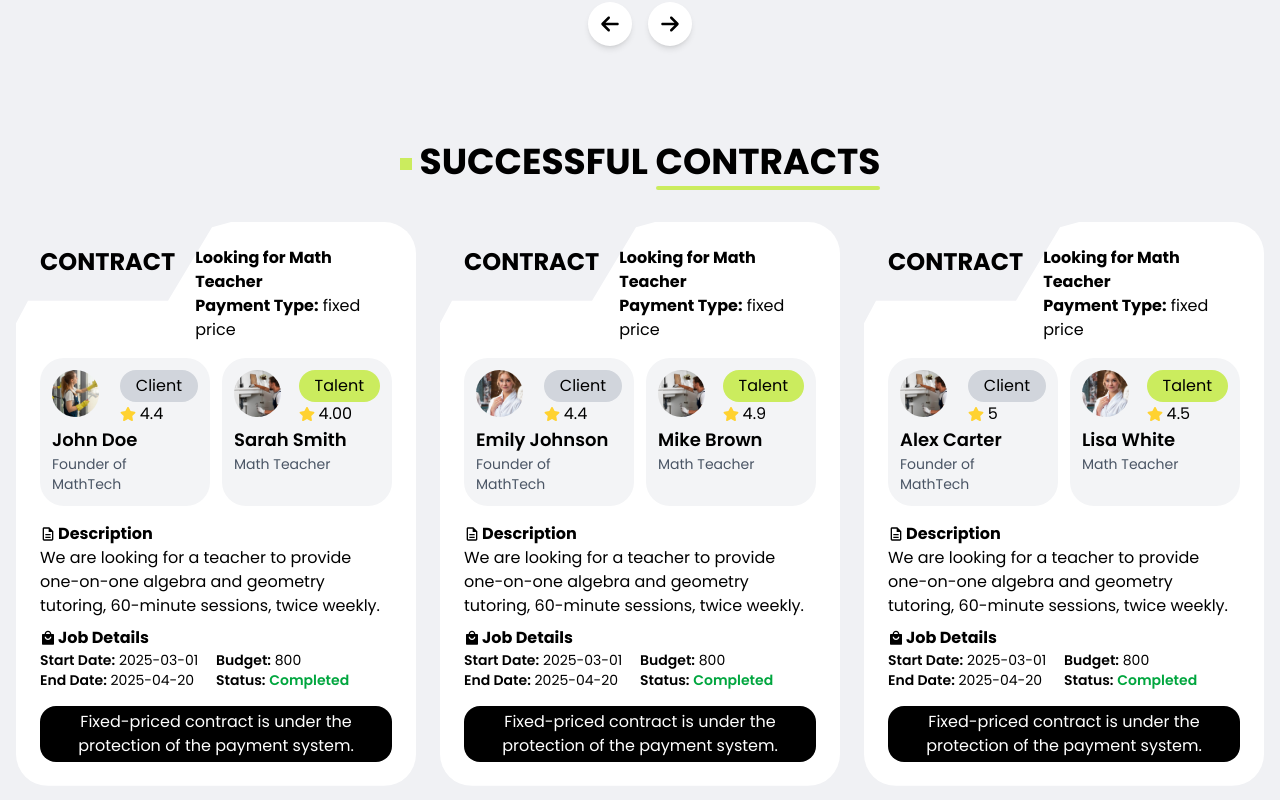
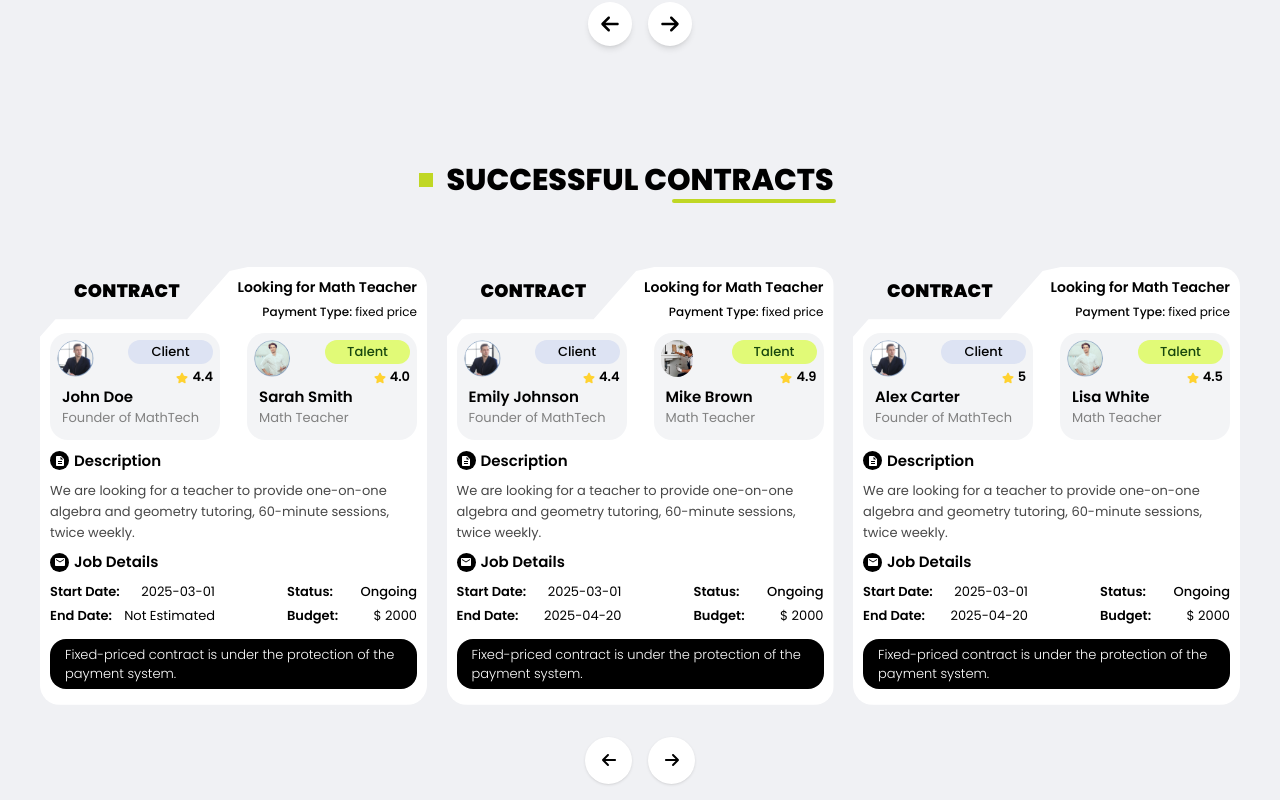
Before and after one commit to atikulla77/StructIQ, a Next.js app: page / in a window 1280 px wide. Shown: the part 1200-2000 px from the top of the page. Built offline with nearby package versions, Linux system fonts and the light colour scheme.

Commit message:
update SUCCESSFUL CONTRACTS Section

```diff
--- a/src/app/globals.css
+++ b/src/app/globals.css
@@ -51,3 +51,46 @@ html {
     clip-path: none !important;
   }
 }
+
+/* Successfull Contracts Clip Path */
+.SuccessFullContractsCardsClipPath {
+  clip-path: polygon(
+    0% 100%,
+    100% 100%,
+    100% 0%,
+    54% 0,
+    49% 1%,
+    38% 13%,
+    3% 13%,
+    0 18%
+  );
+}
+
+@media only screen and (max-width: 1450px) {
+  .SuccessFullContractsCardsClipPath {
+    clip-path: polygon(
+      0% 100%,
+      100% 100%,
+      100% 0%,
+      54% 0px,
+      49% 1%,
+      38% 12%,
+      4% 12%,
+      0px 16%
+    );
+  }
+}
+@media only screen and (max-width: 450px) {
+  .SuccessFullContractsCardsClipPath {
+    clip-path: polygon(
+      0% 100%,
+      100% 100%,
+      100% 0%,
+      54% 0,
+      49% 1%,
+      38% 11%,
+      3% 11%,
+      0 15%
+    );
+  }
+}
--- a/src/components/SuccessfulContracts.js
+++ b/src/components/SuccessfulContracts.js
@@ -3,40 +3,43 @@
 import Image from "next/image";
 import { FaArrowLeft, FaArrowRight } from "react-icons/fa6";
 import { FaStar } from "react-icons/fa";
-import { MdOutlineDescription } from "react-icons/md";
-import { RiShoppingBag4Fill } from "react-icons/ri";
+import { MdDescription } from "react-icons/md";
+import { MdEmail } from "react-icons/md";
 import { useState, useEffect } from "react";
 
-const SuccessfulContracts = () =>
-{
+const SuccessfulContracts = () => {
   const contracts = [
     {
+      id: 1,
       client: {
         name: "John Doe",
-                picture: "/images/d-1.png",
+        picture: "/SuccessfullContract/1.png",
         review: "4.4",
         bio: "Founder of MathTech",
       },
       talent: {
         name: "Sarah Smith",
-                picture: "/images/d-2.png",
-                review: "4.00",
+        picture: "/SuccessfullContract/2.png",
+        review: "4.0",
         bio: "Math Teacher",
       },
       title: "Looking for Math Teacher",
       paymentType: "fixed price",
-            description: "We are looking for a teacher to provide one-on-one algebra and geometry tutoring, 60-minute sessions, twice weekly.",
+      description:
+        "We are looking for a teacher to provide one-on-one algebra and geometry tutoring, 60-minute sessions, twice weekly.",
       jobDetail: {
         startDate: "2025-03-01",
-                endDate: "2025-04-20",
-                status: "Completed",
-                budget: "800",
+        endDate: "Not Estimated",
+        status: "Ongoing",
+        budget: "2000",
       },
+      uniceClass: ""
     },
     {
+      id: 2,
       client: {
         name: "Emily Johnson",
-                picture: "/images/d-3.png",
+        picture: "/SuccessfullContract/1.png",
         review: "4.4",
         bio: "Founder of MathTech",
       },
@@ -48,177 +51,206 @@ const SuccessfulContracts = () =>
       },
       title: "Looking for Math Teacher",
       paymentType: "fixed price",
-            description: "We are looking for a teacher to provide one-on-one algebra and geometry tutoring, 60-minute sessions, twice weekly.",
+      description:
+        "We are looking for a teacher to provide one-on-one algebra and geometry tutoring, 60-minute sessions, twice weekly.",
       jobDetail: {
         startDate: "2025-03-01",
         endDate: "2025-04-20",
-                status: "Completed",
-                budget: "800",
+        status: "Ongoing",
+        budget: "2000",
       },
+      uniceClass: "[@media(min-width:800px)]:block hidden"
     },
     {
+      id: 3,
       client: {
         name: "Alex Carter",
-                picture: "/images/d-2.png",
+        picture: "/SuccessfullContract/1.png",
         review: "5",
         bio: "Founder of MathTech",
       },
       talent: {
         name: "Lisa White",
-                picture: "/images/d-3.png",
+        picture: "/SuccessfullContract/2.png",
         review: "4.5",
         bio: "Math Teacher",
       },
       title: "Looking for Math Teacher",
       paymentType: "fixed price",
-            description: "We are looking for a teacher to provide one-on-one algebra and geometry tutoring, 60-minute sessions, twice weekly.",
+      description:
+        "We are looking for a teacher to provide one-on-one algebra and geometry tutoring, 60-minute sessions, twice weekly.",
       jobDetail: {
         startDate: "2025-03-01",
         endDate: "2025-04-20",
-                status: "Completed",
-                budget: "800",
+        status: "Ongoing",
+        budget: "2000",
       },
+      uniceClass: "[@media(min-width:1210px)]:!block hidden"
     },
   ];
 
-    const [ visibleContracts, setVisibleContracts ] = useState([]);
-
-    useEffect(() =>
-    {
-        const updateVisibleContracts = () =>
-        {
-            if (window.innerWidth < 640)
-            {
-                // Mobile: Show 1 card
-                setVisibleContracts(contracts.slice(0, 1));
-            } else if (window.innerWidth >= 640 && window.innerWidth < 1024)
-            {
-                // Small devices: Show 2 cards
-                setVisibleContracts(contracts.slice(0, 2));
-            } else
-            {
-                // Large devices: Show all 3 cards
-                setVisibleContracts(contracts);
-            }
-        };
-
-        // Run on mount
-        updateVisibleContracts();
-
-        // Add resize listener
-        window.addEventListener("resize", updateVisibleContracts);
-
-        // Cleanup listener on unmount
-        return () => window.removeEventListener("resize", updateVisibleContracts);
-    }, []);
 
   return (
-        <div className="py-12 px-4">
-            <div>
-                <div className="mb-10 flex justify-center gap-2">
-                    <div className="w-3 h-3 mt-4 bg-[#CBEC5E]"></div>
-                    <h2 className="text-2xl sm:text-3xl uppercase font-bold md:text-4xl">
-                        SUCCESSFUL <span className="relative">CONTRACTS <span className="absolute left-0 bottom-[-3px] w-full h-1 bg-[#CBEC5E] rounded-full"></span></span>
-                    </h2>
+    <div className="pb-12 sm:pt-12 pt-[1rem]">
+      <div className="[@media(min-width:1450px)]:!w-[1440px] [@media(min-width:1210px)]:!w-[1200px] w-full mx-auto">
+        {/* tittle */}
+        <div className="[@media(min-width:1200px)]:!w-[24.5rem] sm:w-[21.1em] w-[16.2rem] relative mx-auto flex justify-center items-center text-center [@media(min-width:1450px)]:!mt-[2rem] [@media(min-width:1200px)]:mt-[1rem] mt-0 [@media(min-width:1450px)]:!mb-[5rem] [@media(min-width:1200px)]:!mb-[4rem] [@media(min-width:450px)]:mb-[3rem] mb-[2rem]">
+          <h1 className="text-[#000000] [@media(min-width:1200px)]:!text-[30px] sm:text-[26px] text-[20px] font-[800] uppercase">
+          SUCCESSFUL CONTRACTS
+          </h1>
+          <div className="absolute [@media(min-width:1200px)]:left-[-25px] left-[-20px] top-0 h-full flex items-center">
+            <div className="[@media(min-width:1200px)]:w-[14px] w-[10px] [@media(min-width:1200px)]:h-[14px] h-[10px] bg-[#C0D724]"></div>
+          </div>
+          <div className="absolute right-0 bottom-0 h-full flex items-end">
+            <div className="[@media(min-width:1200px)]:!w-[164px]  sm:w-[145px] w-[105px] [@media(min-width:1200px)]:h-[4px] h-[2px] rounded-[25px] bg-[#C0D724]"></div>
+          </div>
         </div>
 
         {/* Cards */}
-                <div className="grid grid-cols-1 sm:grid-cols-2 lg:grid-cols-3 gap-6">
-                    {visibleContracts.map((contract, index) => (
-                        <div key={index} className="relative">
+        <div className="[@media(min-width:1210px)]:!w-full [@media(min-width:800px)]:w-[787px] w-[100%] [@media(min-width:1210px)]:mx-0 mx-auto flex [@media(min-width:1210px)]:justify-between justify-center [@media(min-width:1210px)]:!gap-0 [@media(min-width:800px)]:gap-[20px] gap-0 items-center">
+          {contracts.map((contract) => (
+            <div
+              key={contract.id}
+              className={`${contract.uniceClass} relative [@media(min-width:1450px)]:!w-[467px] [@media(min-width:450px)]:w-[387px] w-[335px] [@media(min-width:1450px)]:!h-[486px] [@media(min-width:450px)]:h-[438px] h-[415px]`}
+            >
               {/* Background Layer with ClipPath */}
               <div
-                                className="absolute inset-0 rounded-4xl bg-white"
-                                style={{
-                                    clipPath: "polygon(0% 100%, 100% 100%, 100% 0%, 54% 0, 49% 1%, 38% 14%, 3% 14%, 0 18%)",
-                                }}
+                className="absolute inset-0 [@media(min-width:1450px)]:!rounded-4xl rounded-[20px] bg-white SuccessFullContractsCardsClipPath"
               ></div>
 
               {/* Content Layer */}
-                            <div className="relative z-10 p-6 flex flex-col space-y-4">
-                                <div className="flex justify-between gap-5">
-                                    <h1 className="font-bold text-2xl">CONTRACT</h1>
-                                    <div>
-                                        <h1 className="font-bold text-[16px]">{contract.title}</h1>
-                                        <p><span className="font-bold">Payment Type:</span> {contract.paymentType}</p>
+              <div className="relative z-10 [@media(min-width:1450px)]:!p-6 p-[10px] flex flex-col [@media(min-width:1450px)]:!space-y-4 space-y-0">
+                <div className="flex justify-end gap-5 relative">
+                  <h1 className="font-[900] [@media(min-width:1450px)]:!text-[20px] [@media(min-width:450px)]:text-[18px] text-[15px] pl-[1.5rem] absolute left-0 [@media(min-width:1450px)]:top-[-4px] tracking-[0.3px]">
+                    CONTRACT
+                  </h1>
+                  <div className="text-right">
+                    <h1 className="w-full font-[600] [@media(min-width:1450px)]:!text-[16px] [@media(min-width:450px)]:text-[14px] text-[12px]">
+                      {contract.title}
+                    </h1>
+                    <p className="w-full [@media(min-width:1450px)]:!text-[13px] [@media(min-width:450px)]:text-[12px] text-[11px] font-[400] pt-[5px]">
+                      <span className="font-[500]">Payment Type:</span>{" "}
+                      {contract.paymentType}
+                    </p>
                   </div>
                 </div>
-                                <div className="flex gap-3 justify-between">
+                <div className="flex gap-3 justify-between [@media(min-width:1450px)]:!pt-0 [@media(min-width:450px)]:pt-[12px] pt-[9px] [@media(min-width:1450px)]:!pb-0 pb-[10px]">
                   {/* Client Section */}
-                                    <div className="w-full bg-gray-100 p-3 rounded-3xl">
+                  <div className="[@media(min-width:1450px)]:!w-[203px] [@media(min-width:450px)]:w-[170px] w-[152px] [@media(min-width:1450px)]:!h-[124px] h-[107px] relative bg-gray-100 [@media(min-width:1450px)]:!p-3 p-[7px] rounded-[18px]">
                     <div className="flex gap-4 justify-between">
                       <Image
                         src={contract.client.picture}
                         alt={contract.client.name}
-                                                width={40}
-                                                height={40}
-                                                className="rounded-full w-[47px] h-[47px] object-cover"
+                        width={50}
+                        height={50}
+                        className="rounded-full [@media(min-width:1450px)]:!w-[47px] w-[37px] [@media(min-width:1450px)]:!h-[47px] h-[37px] object-cover"
                       />
-                                            <div>
-                                                <p className="bg-gray-300 px-4 py-1 rounded-full">Client</p>
-                                                <p className="flex gap-1"><FaStar className="mt-1 text-amber-300" /> {contract.client.review}</p>
+                      <div className="flex flex-wrap justify-end items-center">
+                        <p className="[@media(min-width:1450px)]:!w-[102px] [@media(min-width:450px)]:w-[85px] w-[75px] [@media(min-width:450px)]:h-[24px] h-[24px] flex justify-center items-center bg-[#DDE3F3] [@media(min-width:450px)]:text-[13px] text-[12px] font-[500] rounded-full">
+                          Client
+                        </p>
+                        <p className="flex items-center gap-1 [@media(min-width:1450px)]:!text-[14px] [@media(min-width:450px)]:text-[13px] text-[12px] font-[600] pt-[3px]">
+                          <FaStar className="[@media(min-width:450px)]:text-[12px] text-[11px] [@media(min-width:450px)]:mt-1 mt-[-1px] text-amber-300" />{" "}
+                          {contract.client.review}
+                        </p>
                       </div>
                     </div>
-                                        <div>
-                                            <h3 className="text-lg font-semibold">{contract.client.name}</h3>
-                                            <p className="text-sm text-gray-600">{contract.client.bio}</p>
+                    <div className="absolute left-[12px] bottom-[12px]">
+                      <h3 className="[@media(min-width:450px)]:text-[15px] text-[14px] font-[600]">
+                        {contract.client.name}
+                      </h3>
+                      <p className="[@media(min-width:450px)]:text-[13px] text-[11px] text-[#818181] font-[400]">
+                        {contract.client.bio}
+                      </p>
                     </div>
                   </div>
-
                   {/* Talent Section */}
-                                    <div className="w-full bg-gray-100 p-3 rounded-3xl">
+                  <div className="[@media(min-width:1450px)]:!w-[203px]  [@media(min-width:450px)]:w-[170px] w-[152px] [@media(min-width:1450px)]:!h-[124px] h-[107px] relative bg-gray-100 [@media(min-width:1450px)]:!p-3 p-[7px] rounded-[18px]">
                     <div className="flex gap-4 justify-between">
                       <Image
                         src={contract.talent.picture}
                         alt={contract.talent.name}
-                                                width={40}
-                                                height={40}
-                                                className="rounded-full w-[47px] h-[47px] object-cover"
+                        width={50}
+                        height={50}
+                        className="rounded-full [@media(min-width:1450px)]:!w-[47px] w-[37px] [@media(min-width:1450px)]:!h-[47px] h-[37px] object-cover"
                       />
-                                            <div>
-                                                <p className="bg-[#CBEC5E] px-4 py-1 rounded-full">Talent</p>
-                                                <p className="flex gap-1"><FaStar className="mt-1 text-amber-300" /> {contract.talent.review}</p>
+                      <div className="flex flex-wrap justify-end items-center">
+                        <p className="[@media(min-width:1450px)]:!w-[102px] [@media(min-width:450px)]:w-[85px] w-[75px] [@media(min-width:450px)]:h-[24px] h-[24px] flex justify-center items-center bg-[#E1FA77] text-[#18470D] [@media(min-width:450px)]:text-[13px] text-[12px] font-[500] rounded-full ">
+                          Talent
+                        </p>
+                        <p className="flex items-center gap-1 [@media(min-width:1450px)]:!text-[14px] [@media(min-width:450px)]:text-[13px] text-[12px] font-[600] pt-[3px]">
+                          <FaStar className="[@media(min-width:450px)]:text-[12px] text-[11px] [@media(min-width:450px)]:mt-1 mt-[-1px] text-amber-300" />{" "}
+                          {contract.talent.review}
+                        </p>
                       </div>
                     </div>
-                                        <div>
-                                            <h3 className="text-lg font-semibold">{contract.talent.name}</h3>
-                                            <p className="text-sm text-gray-600">{contract.talent.bio}</p>
+                    <div className="absolute left-[12px] bottom-[12px]">
+                      <h3 className="[@media(min-width:450px)]:text-[15px] text-[14px] font-[600]">
+                        {contract.talent.name}
+                      </h3>
+                      <p className="[@media(min-width:450px)]:text-[13px] text-[11px] text-[#818181] font-[400]">
+                        {contract.talent.bio}
+                      </p>
                     </div>
                   </div>
                 </div>
 
                 {/* Contract Details */}
                 <div className="space-y-2">
-                                    <div>
-                                        <h1 className="flex font-bold"><MdOutlineDescription className="mt-1 mr-0.5" />Description</h1>
-                                        <p>{contract.description}</p>
+                  <div className="w-full flex items-center">
+                    <div className="[@media(min-width:1450px)]:!w-[26px] w-[19px] [@media(min-width:1450px)]:!h-[26px] h-[19px] flex items-center justify-center rounded-[50%] bg-black">
+                      <MdDescription className="text-white [@media(min-width:1450px)]:!text-[14px] text-[12px]" />
                     </div>
-                                    <div>
-                                        <h1 className="flex font-bold"><RiShoppingBag4Fill className="mt-1 mr-0.5" />Job Details</h1>
-                                        <div className="grid grid-cols-2">
-                                            <p className="text-sm">
-                                                <span className="font-semibold">Start Date:</span> {contract.jobDetail.startDate}
+                    <h1 className="[@media(min-width:450px)]:text-[15px] text-[13px] font-[600] pl-[5px]">
+                      Description
+                    </h1>
+                  </div>
+                  <p className="[@media(min-width:450px)]:text-[13px] text-[12px] text-[#474747] font-[400] [@media(min-width:450px)]:leading-[21px] leading-[20px]">
+                    {contract.description}
                   </p>
-                                            <p className="text-sm">
-                                                <span className="font-semibold">Budget:</span> {contract.jobDetail.budget}
+
+                  <div className="[@media(min-width:1450px)]:!pb-0 pb-[13px]">
+                    <div className="w-full flex items-center pb-[8px]">
+                      <div className="[@media(min-width:1450px)]:!w-[26px] w-[19px] [@media(min-width:1450px)]:!h-[26px] h-[19px] flex items-center justify-center rounded-[50%] bg-black">
+                        <MdEmail className="text-white [@media(min-width:1450px)]:!text-[14px] text-[12px]" />
+                      </div>
+                      <h1 className="[@media(min-width:450px)]:text-[15px] text-[13px] font-[600] pl-[5px]">
+                        Job Details
+                      </h1>
+                    </div>
+                    <div className="flex justify-between items-center">
+                      <div className="[@media(min-width:450px)]:w-[165px] w-[155px] flex flex-wrap gap-[5px]">
+                        <p className="[@media(min-width:450px)]:text-[13px] text-[12px] font-[400] w-[100%] flex justify-between items-center">
+                          <span className="font-semibold">Start Date:</span>{" "}
+                          <span>{contract.jobDetail.startDate}</span>
                         </p>
-                                            <p className="text-sm">
-                                                <span className="font-semibold">End Date:</span> {contract.jobDetail.endDate}
+                        <p className="[@media(min-width:450px)]:text-[13px] text-[12px] font-[400] w-[100%] flex justify-between items-center">
+                          <span className="font-semibold">End Date:</span>{" "}
+                          <span>{contract.jobDetail.endDate}</span>
                         </p>
-                                            <p className="text-sm">
+                      </div>
+
+                      <div className="[@media(min-width:450px)]:w-[130px] w-[125px] flex flex-wrap gap-[5px]">
+                        <p className="[@media(min-width:450px)]:text-[13px] text-[12px] font-[400] w-[100%] flex items-center justify-between">
                           <span className="font-semibold">Status:</span>{" "}
-                                                <span
-                                                    className={`${ contract.jobDetail.status === "Completed" ? "text-green-600" : "text-yellow-600" } font-semibold`}
-                                                >
+                          <span className={`text-[black] font-[500]`}>
                             {contract.jobDetail.status}
+                          </span>
+                        </p>
+                        <p className="[@media(min-width:450px)]:text-[13px] text-[12px] font-[400] w-[100%] flex items-center justify-between">
+                          <span className="font-semibold">Budget:</span>{" "}
+                          <span className="">
+                            $ {contract.jobDetail.budget}
                           </span>
                         </p>
                       </div>
                     </div>
                   </div>
-                                <div>
-                                    <h1 className="text-center bg-black rounded-2xl text-white py-1 px-3">
-                                        Fixed-priced contract is under the protection of the payment system.
+                </div>
+                <div className="w-full bg-black [@media(min-width:450px)]:rounded-2xl rounded-[10px]">
+                  <h1 className="[@media(min-width:1450px)]:!text-center text-left [@media(min-width:450px)]:text-[13px] text-[11px] [@media(min-width:1450px)]:!font-[400] font-[300] leading-[19px] text-white py-[6px] [@media(min-width:1450px)]:!pl-0 [@media(min-width:450px)]:pl-[15px] pl-[12px]">
+                    Fixed-priced contract is under the protection of the
+                    <br /> payment system.
                   </h1>
                 </div>
               </div>
@@ -227,12 +259,12 @@ const SuccessfulContracts = () =>
         </div>
 
         {/* Slider Controls */}
-                <div className="mt-6 flex justify-center space-x-4">
-                    <button className="bg-white rounded-full p-2 md:p-3 shadow-md hover:bg-gray-100">
-                        <FaArrowLeft className="text-black text-lg md:text-xl" />
+        <div className="[@media(min-width:1450px)]:!mt-[3rem] [@media(min-width:1210px)]:mt-[2rem] mt-[1.5rem] flex justify-center space-x-4">
+          <button className="bg-white [@media(min-width:1450px)]:!w-[63px] [@media(min-width:450px)]:w-[47px] w-[41px] [@media(min-width:1450px)]:!h-[63px] [@media(min-width:450px)]:h-[47px] h-[41px] rounded-full flex items-center justify-center shadow-sm">
+            <FaArrowLeft className="text-black [@media(min-width:1450px)]:!text-[19px] [@media(min-width:450px)]:text-[16px] text-[14px]" />
           </button>
-                    <button className="bg-white rounded-full p-2 md:p-3 shadow-md hover:bg-gray-100">
-                        <FaArrowRight className="text-black text-lg md:text-xl" />
+          <button className="bg-white [@media(min-width:1450px)]:!w-[63px] [@media(min-width:450px)]:w-[47px] w-[41px] [@media(min-width:1450px)]:!h-[63px] [@media(min-width:450px)]:h-[47px] h-[41px] rounded-full flex items-center justify-center shadow-sm">
+            <FaArrowRight className="text-black [@media(min-width:1450px)]:!text-[19px] [@media(min-width:450px)]:text-[16px] text-[14px]" />
           </button>
         </div>
       </div>
```
Also changed, not shown: public/SuccessfullContract/1.png (added), public/SuccessfullContract/2.png (added). Lines whose indentation alone changed are shown as unchanged.
